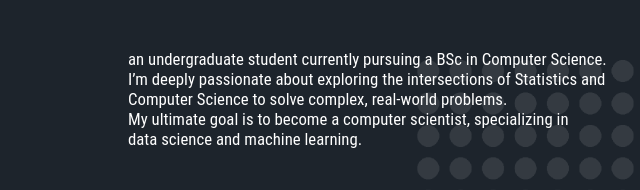
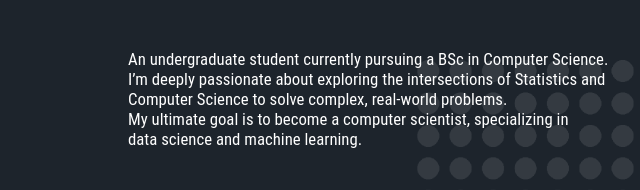
Before and after one commit to OshithRoshantha/COSC_32133_lab_sheet_01, a plain HTML site: page index.html in a window 1280 px wide. Shown: the part 1165-1355 px from the top of the page, 640-1280 px from the left. Drawn offline with nearby package versions, Linux system fonts and the light colour scheme.

Commit message:
Refactor text in About Me section of index.html

```diff
--- a/index.html
+++ b/index.html
@@ -70,7 +70,7 @@
                     About Me
                     <div class="line"></div>
                 </div>
-                <p class="text-about">an undergraduate student currently pursuing a BSc in Computer Science.<br> I’m deeply passionate about exploring the intersections of Statistics and Computer Science to solve complex, real-world problems.<br> My ultimate goal is to become a computer scientist, specializing in<br> data science and machine learning.</p>
+                <p class="text-about">An undergraduate student currently pursuing a BSc in Computer Science.<br> I’m deeply passionate about exploring the intersections of Statistics and Computer Science to solve complex, real-world problems.<br> My ultimate goal is to become a computer scientist, specializing in<br> data science and machine learning.</p>
                 <a href="mailto:oedirisuriya@gmail.com"><div class="about-btn">Reach Me</div></a>
             </div>
         </div>
```
